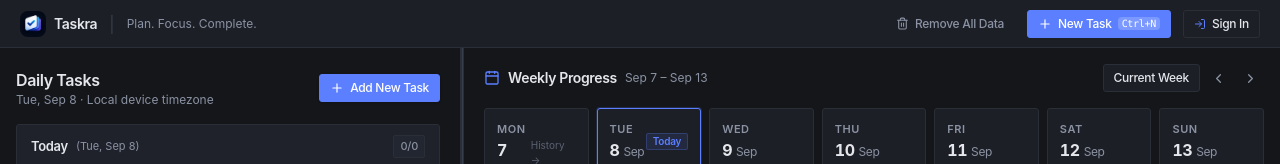
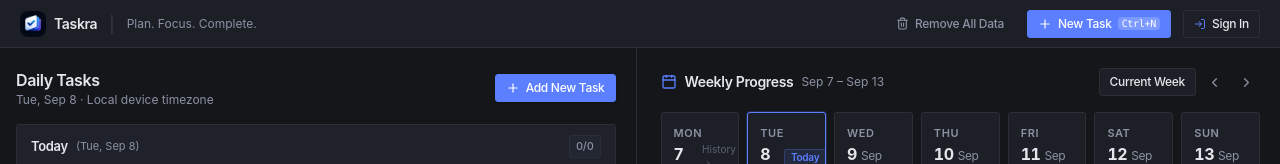
Before and after one commit to jayant-baid/taskra-todo-app, a Next.js app: page / in a window 1280 px wide. Shown: the top 164 px of the page. Built offline with nearby package versions, Linux system fonts and the light colour scheme; no server answers.

Commit message:
ui fixes, remove resizable component

```diff
--- a/src/app/page.tsx
+++ b/src/app/page.tsx
@@ -247,8 +247,9 @@
       <main className="flex-1 flex flex-col md:flex-row min-h-0 overflow-hidden">
         {/* Left Rail: Task List (Today & Tomorrow) */}
         <section
-          style={{ width: `${leftWidth}px` }}
-          className={`shrink-0 bg-[#14161A] p-4`}
+          className={`w-full md:w-[460px] lg:w-[500px] shrink-0 border-b md:border-b-0 md:border-r border-[#2A2E37] bg-[#14161A] p-4 flex-col min-h-0 ${
+            mobileTab === "tasks" ? "flex flex-1" : "hidden md:flex"
+          }`}
         >
           {isTasksLoading ? (
             <div className="flex items-center justify-center h-full text-xs text-[#8B92A3]">
@@ -268,14 +269,18 @@
           )}
         </section>
 
-        <ResizableDivider
+        {/* <ResizableDivider
           onResize={handleResize}
           isDragging={isDragging}
           setIsDragging={setIsDragging}
-        />
+        /> */}
 
         {/* Right Dock: Calendar & Performance Analytics */}
-        <section className={`flex-1 bg-[#14161A] p-4 overflow-y-auto `}>
+        <section
+          className={`flex-1 bg-[#14161A] p-4 sm:p-5 flex-col min-h-0 overflow-y-auto ${
+            mobileTab === "analytics" ? "flex flex-1" : "hidden md:flex"
+          }`}
+        >
           <CalendarDock
             weekSummaries={weekSummaries}
             analytics={analytics}
--- a/src/components/task-rail/TaskRail.tsx
+++ b/src/components/task-rail/TaskRail.tsx
@@ -43,11 +43,11 @@
           variant="primary"
           size="sm"
           onClick={onOpenAddModal}
-          className="gap-1.5 shadow-sm"
+          className="gap-1.5 shadow-sm truncate"
           title="Create task (Shortcut: Ctrl+N)"
         >
           <Plus size={14} />
-          <span>Add New Task</span>
+          <span className="hidden sm:inline">Add New Task</span>
         </Button>
       </div>
 
```
